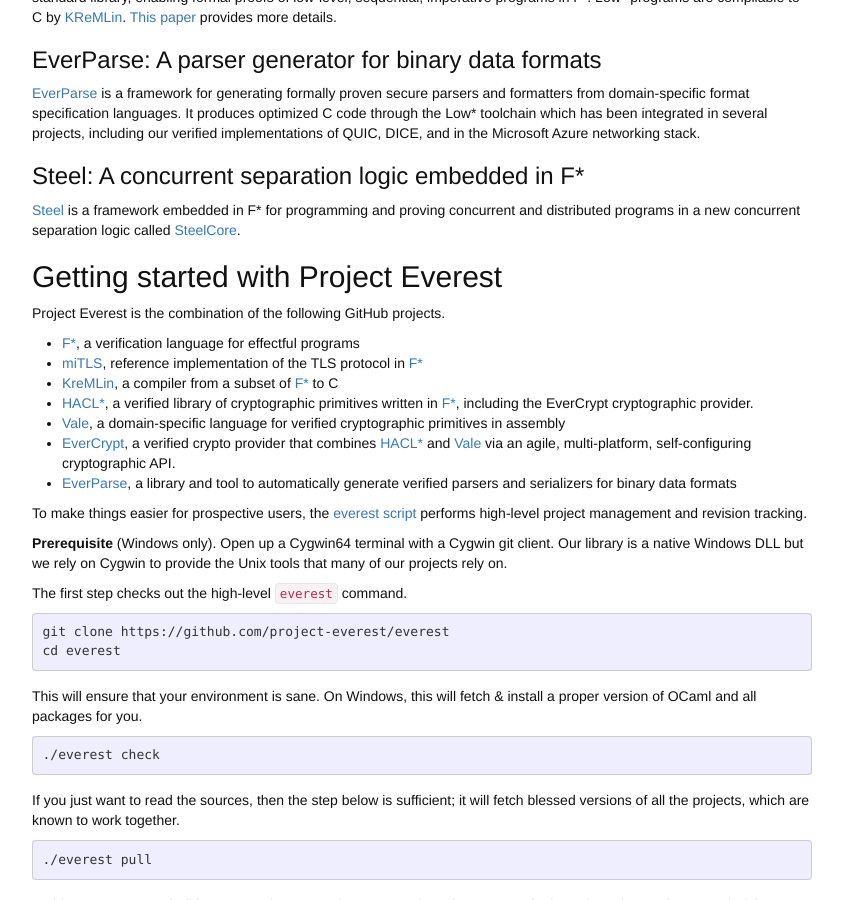
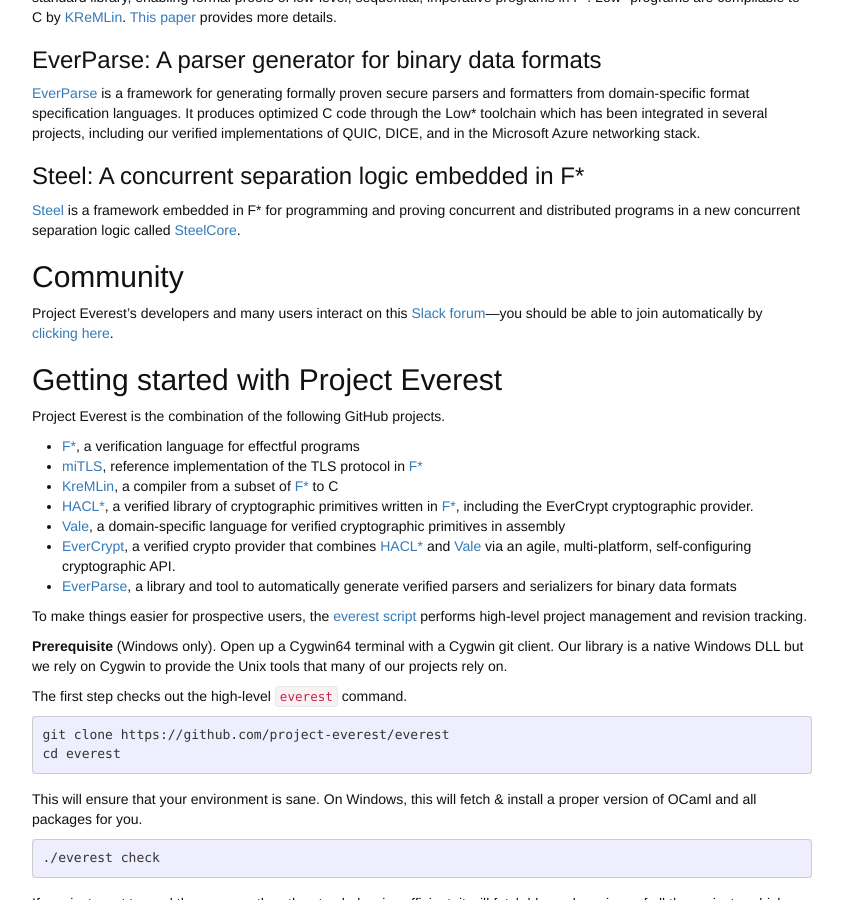
Before and after one commit to project-everest/project-everest.github.io, a Jekyll site: the page built from index.md, in a window 1280 px wide and 900 px high, scrolled down 2122 px. Shown: the whole window, without its empty margins (218-1061 px from the left). Built offline with Jekyll 4.4.1, drawn with Linux system fonts in a browser that asks for light colours.

Commit message:
link to slakc

```diff
--- a/index.md
+++ b/index.md
@@ -204,6 +204,12 @@
 and distributed programs in a new concurrent separation logic called
 [SteelCore](https://www.fstar-lang.org/papers/steelcore/).
 
+## Community
+
+Project Everest's developers and many users interact on this
+[Slack forum](https://everestexpedition.slack.com)---you should be able to
+join automatically by [clicking here](https://aka.ms/JoinEverestSlack).
+
 ## Getting started with Project Everest
 
 Project Everest is the combination of the following GitHub
```
